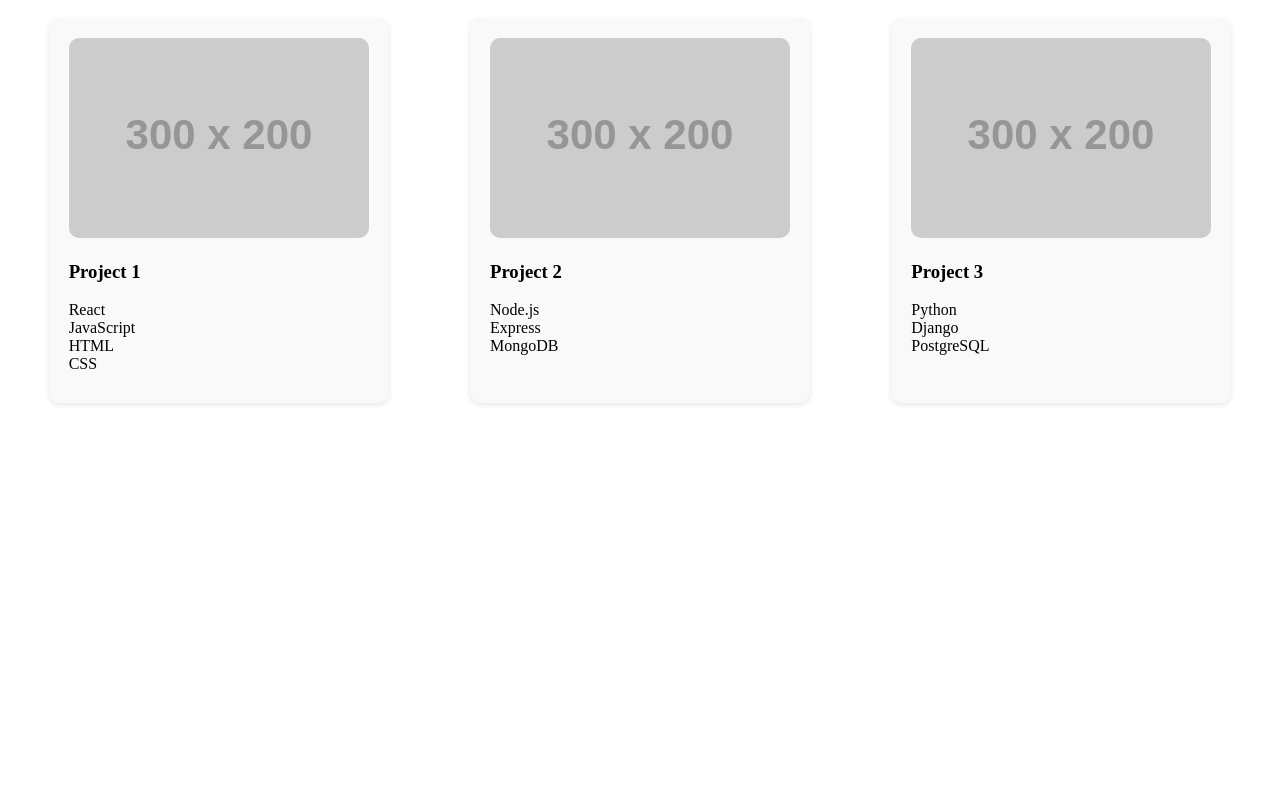
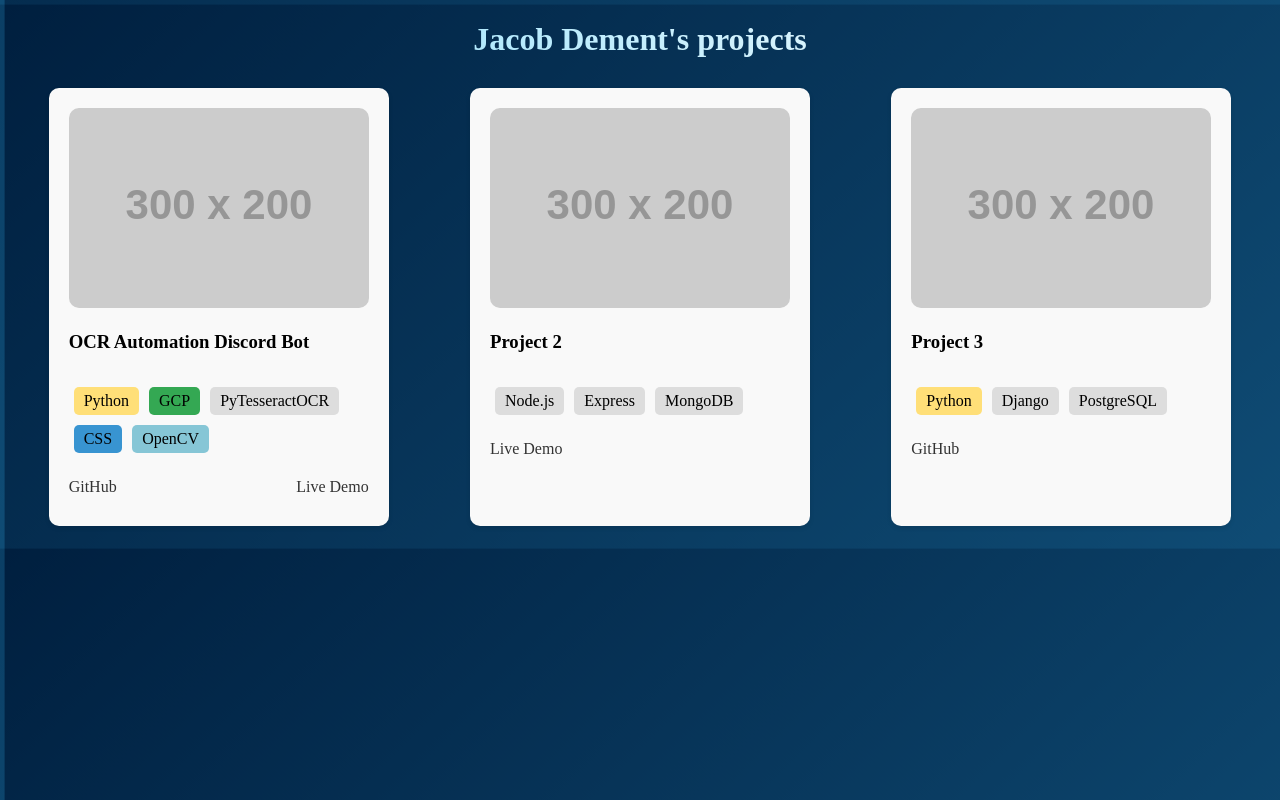
Before and after one commit to Oia20/Projects, a React (Vite) app in the folder projects/: page / in a window 1280 px wide. Built offline with nearby package versions, Linux system fonts and the light colour scheme.

Commit message:
Changes to html cards. working on background animation.

```diff
--- a/projects/src/projects.css
+++ b/projects/src/projects.css
@@ -1,5 +1,29 @@
-/* ProjectList.css */
+/* projects.css */
 
+  .header {
+    text-align: center;
+    font-size: 2rem;
+    margin-bottom: 20px;
+    color: #fff; /* Changing text color to white */
+    background: linear-gradient(45deg, #2980b9, #6dd5fa, #ffffff, #6dd5fa, #2980b9); /* Defining gradient colors */
+    background-size: 400% 400%; /* Setting size of background */
+    animation: gradientAnimation 8s ease infinite; /* Setting animation */
+    -webkit-background-clip: text; /* Making text visible only where it overlaps the background */
+    background-clip: text; /* Making text visible only where it overlaps the background */
+    -webkit-text-fill-color: transparent; /* Hiding original text color */
+  }
+
+  @keyframes gradientAnimation {
+    0% {
+      background-position: 0% 50%; /* Initial position */
+    }
+    50% {
+      background-position: 100% 50%; /* Midway position */
+    }
+    100% {
+      background-position: 0% 50%; /* Final position */
+    }
+  }
 .project-list {
   display: flex;
   flex-wrap: wrap;
@@ -29,9 +53,34 @@
 }
 
 .technologies {
-    list-style: none;
-    padding: 0;
-    margin: 10px 0;
+  padding: 10px 0;
+  display: flex;
+  flex-wrap: wrap;
+}
+
+.technology {
+  display: flex;
+  width: fit-content;
+  background-color: #dddddd;
+  padding: 5px 10px;
+  border-radius: 5px;
+  margin: 5px;
+  flex-direction: row;
+}
+
+.links {
+  display: flex;
+  justify-content: space-between;
+  padding: 10px 0;
+}
+
+.links a {
+  text-decoration: none;
+  color: #333333;
+}
+
+.links a:hover {
+  text-decoration: underline;
 }
 
 .description {
@@ -45,8 +94,8 @@
   visibility: hidden;
   height: 0;
   font-size: 20px;
-    max-height: 300px; /* Set maximum height */
-    transition: max-height 0.3s ease; /* Add transition for smooth expansion */
+  max-height: 300px;
+  transition: max-height 0.3s ease;
 }
 
 .description.expanded {
@@ -59,17 +108,32 @@
   margin: 0;
 }
 
-  .links {
-    display: flex;
-    justify-content: flex-end;
+#Python {
+  background-color: #ffdf78;
 }
 
-  .links a {
-    text-decoration: none;
-    color: #fff;
-    margin-left: 10px;
+#GCP {
+  background-color: #34A853;
 }
 
-  .links a:hover {
-    text-decoration: underline;
+#OpenCV {
+  background-color: #86c6d6;
 }
+
+#CSS {
+  background-color: #3894d1;
+}
+
+html {
+  background: linear-gradient(135deg, #001f3f, #0f4c75);
+  animation: subtleMovement 20s ease infinite alternate;
+}
+
+@keyframes subtleMovement {
+  0% {
+    background-position: 0 0;
+  }
+  100% {
+    background-position: 10px 10px;
+  }
+}
--- a/projects/src/projects.jsx
+++ b/projects/src/projects.jsx
@@ -1,14 +1,12 @@
-// ProjectList.js
-
 import React, { useState } from 'react';
-import './projects.css' // Import your CSS file for styling
+import './projects.css'; // Import your CSS file for styling
 
 const projects = [
   {
     id: 1,
-    name: "Project 1",
-    image: "https://via.placeholder.com/300x200", // Example image URL
-    technologies: ["React", "JavaScript", "HTML", "CSS"],
+    name: "OCR Automation Discord Bot",
+    image: "https://via.placeholder.com/300x200",
+    technologies: ["Python", "GCP", "PyTesseractOCR", "CSS", "OpenCV"],
     description: "Lorem ipsum dolor sit amet, consectetur adipiscing elit. Nullam consectetur quam sit amet lacus consequat, in finibus dui ultricies. Lorem ipsum dolor sit amet, consectetur adipiscing elit. Nullam consectetur quam sit amet lacus consequat, in finibus dui ultricies. Lorem ipsum dolor sit amet, consectetur adipiscing elit. Nullam consectetur quam sit amet lacus consequat, in finibus dui ultricies. Lorem ipsum dolor sit amet, consectetur adipiscing elit. Nullam consectetur quam sit amet lacus consequat, in finibus dui ultricies.",
     githubLink: "https://github.com/example/project1",
     liveDemoLink: "https://example.com/project1-demo"
@@ -16,22 +14,21 @@ const projects = [
   {
     id: 2,
     name: "Project 2",
-    image: "https://via.placeholder.com/300x200", // Example image URL
+    image: "https://via.placeholder.com/300x200",
     technologies: ["Node.js", "Express", "MongoDB"],
     description: "Pellentesque habitant morbi tristique senectus et netus et malesuada fames ac turpis egestas.",
-    githubLink: null, // No GitHub link for this project
+    githubLink: null,
     liveDemoLink: "https://example.com/project2-demo"
   },
   {
     id: 3,
     name: "Project 3",
-    image: "https://via.placeholder.com/300x200", // Example image URL
+    image: "https://via.placeholder.com/300x200",
     technologies: ["Python", "Django", "PostgreSQL"],
     description: "Sed pulvinar ipsum ut lacus tempor, quis porttitor quam hendrerit.",
     githubLink: "https://github.com/example/project3",
-    liveDemoLink: null // No live demo link for this project
-  },
-  // Add more projects as needed
+    liveDemoLink: null
+  }
 ];
 
 const ProjectCard = ({ project, expanded, onClick }) => {
@@ -39,17 +36,20 @@ const ProjectCard = ({ project, expanded, onClick }) => {
     <div className="project-card" onClick={() => onClick(project.id)}>
       <img src={project.image} alt={project.name} className="project-image" />
       <h3>{project.name}</h3>
-      <ul className="technologies">
+
+      <div className="technologies">
         {project.technologies.map((tech, index) => (
-          <li key={index}>{tech}</li>
+          <span key={index} id={tech} className="technology">{tech}</span>
         ))}
-      </ul>
-      <div className={`description ${expanded ? 'expanded' : ''}`}>
-        <p>{project.description}</p>
+      </div>
+
       <div className="links">
         {project.githubLink && <a href={project.githubLink} target="_blank" rel="noopener noreferrer">GitHub</a>}
         {project.liveDemoLink && <a href={project.liveDemoLink} target="_blank" rel="noopener noreferrer">Live Demo</a>}
       </div>
+
+      <div className={`description ${expanded ? 'expanded' : ''}`}>
+        <p>{project.description}</p>
       </div>
     </div>
   );
@@ -63,6 +63,8 @@ const ProjectList = () => {
   };
 
   return (
+    <div>
+      <h1 className="header">Jacob Dement's projects</h1>
       <div className="project-list">
         {projects.map((project) => (
           <ProjectCard
@@ -73,6 +75,7 @@ const ProjectList = () => {
           />
         ))}
       </div>
+    </div>
   );
 };
 
```
Lines whose indentation alone changed are shown as unchanged.
